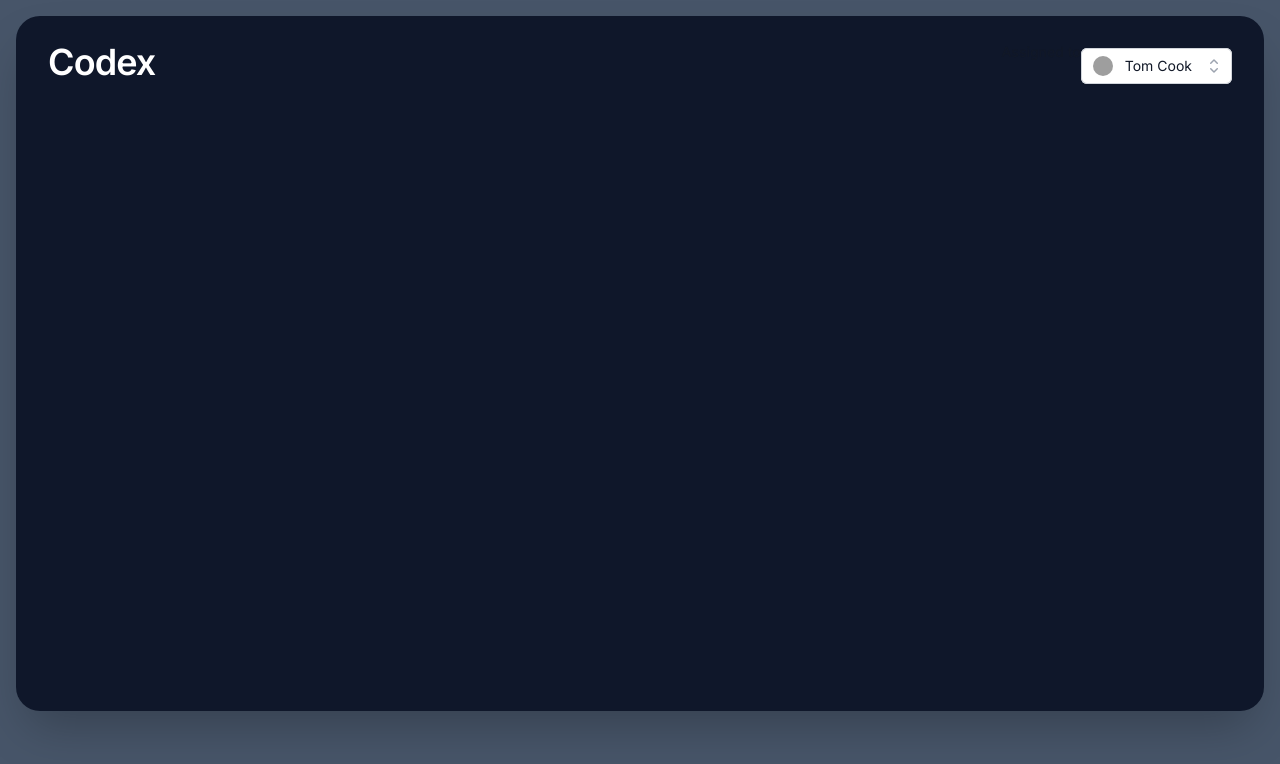
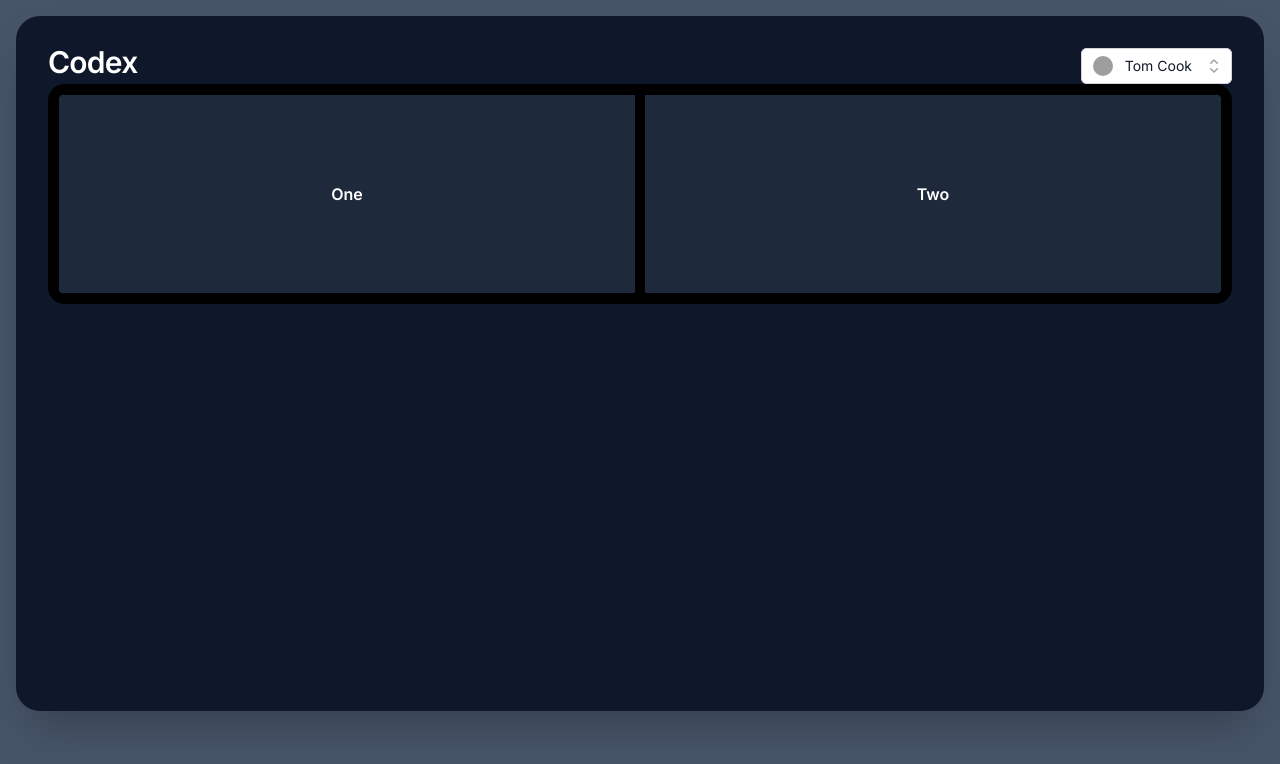
Before and after one commit to aditya2410-U/Project_Real_Matrix, a Next.js app in the folder matrix-app/: page / in a window 1280 px wide. Shown: the top 764 px of the page. Built offline with nearby package versions, Linux system fonts and the light colour scheme; grey boxes are pictures that could not be loaded.

Commit message:
added resizable components

```diff
--- a/matrix-app/app/codeeditor/components/EditorComponent.tsx
+++ b/matrix-app/app/codeeditor/components/EditorComponent.tsx
@@ -1,16 +1,43 @@
-import React from 'react';
-import SelectLanguage from './SelectLanguage';
+import React from "react";
+import SelectLanguage from "./SelectLanguage";
+import {
+  ResizablePanelGroup,
+  ResizablePanel,
+  ResizableHandle,
+} from "../components/ResizableComponent";
 
 export default function EditorComponent() {
   return (
     <div className="h-[695px] bg-slate-900 rounded-3xl shadow-2xl py-6 px-8 overflow-hidden">
       <div className="flex items-center justify-between">
-        <h2 className="text-4xl font-semibold tracking-tight text-white">
+        <h2 className="text-3xl font-semibold tracking-tight text-white">
           Codex
         </h2>
-        <div className='flex'>
-        <SelectLanguage/>
+        <div className="flex">
+          <SelectLanguage />
         </div>
+      </div>
+      {/* This is the resizable component */}
+      <div className="bg-black p-2 rounded-2xl border border-black">
+        <ResizablePanelGroup
+          direction="horizontal"
+          className="w-full rounded-lg border border-black md:min-w-[450px]"
+        >
+          <ResizablePanel defaultSize={50} minSize={35}>
+            <div className="flex h-[200px] items-center justify-center p-6 bg-slate-800 border border-black">
+              <span className="font-semibold text-white">One</span>
+            </div>
+          </ResizablePanel>
+
+          {/* Adjusted handle style to match black border */}
+          <ResizableHandle className="bg-black w-2" />
+
+          <ResizablePanel defaultSize={50} minSize={35}>
+            <div className="flex h-[200px] items-center justify-center p-6 bg-slate-800 border border-black">
+              <span className="font-semibold text-white">Two</span>
+            </div>
+          </ResizablePanel>
+        </ResizablePanelGroup>
       </div>
     </div>
   );
--- /dev/null
+++ b/matrix-app/app/codeeditor/components/ResizableComponent.tsx
@@ -0,0 +1,45 @@
+"use client"
+
+import { GripVertical } from "lucide-react"
+import * as ResizablePrimitive from "react-resizable-panels"
+import { cn } from "@/lib/utils"
+
+// Define the type for ResizablePanelGroup
+type ResizablePanelGroupProps = React.ComponentProps<typeof ResizablePrimitive.PanelGroup>
+
+// Define the type for ResizableHandle
+type ResizableHandleProps = React.ComponentProps<typeof ResizablePrimitive.PanelResizeHandle> & {
+  withHandle?: boolean
+}
+
+// ResizablePanelGroup Component
+export const ResizablePanelGroup: React.FC<ResizablePanelGroupProps> = ({ className, ...props }) => (
+  <ResizablePrimitive.PanelGroup
+    className={cn(
+      "flex h-full w-full data-[panel-group-direction=vertical]:flex-col",
+      className
+    )}
+    {...props}
+  />
+)
+
+// ResizablePanel Component
+export const ResizablePanel: React.FC<React.ComponentProps<typeof ResizablePrimitive.Panel>> =
+  ResizablePrimitive.Panel
+
+// ResizableHandle Component
+export const ResizableHandle: React.FC<ResizableHandleProps> = ({ withHandle, className, ...props }) => (
+  <ResizablePrimitive.PanelResizeHandle
+    className={cn(
+      "relative flex w-px items-center justify-center bg-border after:absolute after:inset-y-0 after:left-1/2 after:w-1 after:-translate-x-1/2 focus-visible:outline-none focus-visible:ring-1 focus-visible:ring-ring focus-visible:ring-offset-1 data-[panel-group-direction=vertical]:h-px data-[panel-group-direction=vertical]:w-full data-[panel-group-direction=vertical]:after:left-0 data-[panel-group-direction=vertical]:after:h-1 data-[panel-group-direction=vertical]:after:w-full data-[panel-group-direction=vertical]:after:-translate-y-1/2 data-[panel-group-direction=vertical]:after:translate-x-0 [&[data-panel-group-direction=vertical]>div]:rotate-90",
+      className
+    )}
+    {...props}
+  >
+    {withHandle && (
+      <div className="z-10 flex h-4 w-3 items-center justify-center rounded-sm border bg-border">
+        <GripVertical className="h-2.5 w-2.5" />
+      </div>
+    )}
+  </ResizablePrimitive.PanelResizeHandle>
+)
--- a/matrix-app/package.json
+++ b/matrix-app/package.json
@@ -25,6 +25,7 @@
     "next-themes": "^0.4.3",
     "react": "19.0.0-rc-66855b96-20241106",
     "react-dom": "19.0.0-rc-66855b96-20241106",
+    "react-resizable-panels": "^2.1.6",
     "tailwind-merge": "^2.5.4",
     "tailwindcss-animate": "^1.0.7"
   },
```
Also changed, not shown: 1 other file (tests, documents, lock files or other folders).
